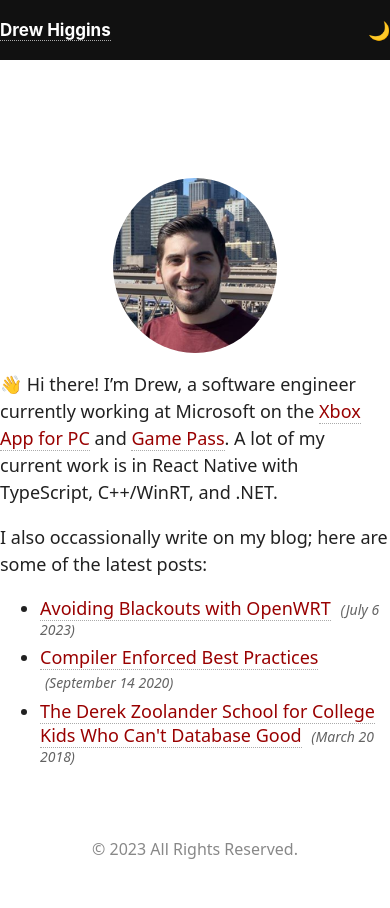
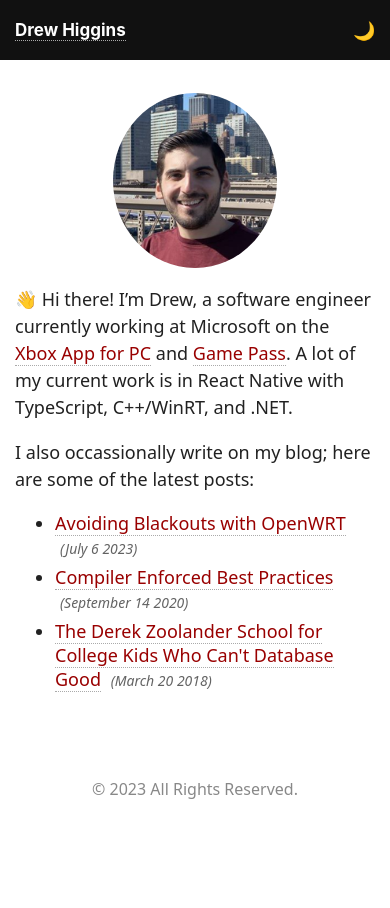
Before and after one commit to DrewHiggins/drewhiggins.github.io, a Jekyll site: the page built from index.md, in a window 390 px wide. Built offline with Jekyll 4.4.1, drawn with Linux system fonts in a browser that asks for light colours; nearby versions of some CDN libraries.

Commit message:
Fix mobile margins

```diff
--- a/_sass/base.scss
+++ b/_sass/base.scss
@@ -131,3 +131,10 @@ code {
     margin: 3em 0;
     text-align: center;
 }
+
+
+@media screen and (max-width: 950px) {
+    #content {
+        margin: 15px;
+    }
+}
--- a/_sass/header.scss
+++ b/_sass/header.scss
@@ -44,3 +44,14 @@
     align-items: center;
     cursor: pointer;
 }
+
+@media screen and (max-width: 950px) {
+    #content {
+        margin: 15px;
+    }
+
+    .navbar-list-container {
+        padding-left: 15px;
+        padding-right: 15px;
+    }
+}
```
